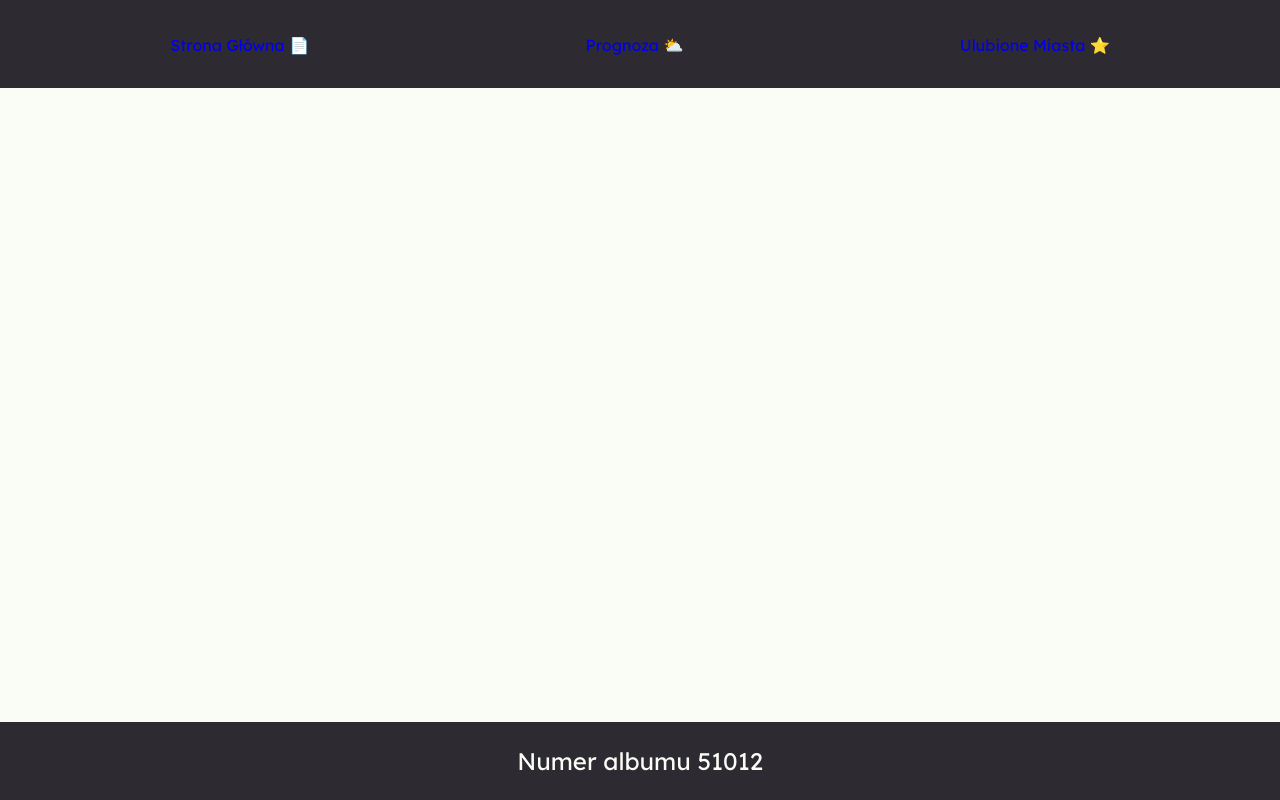
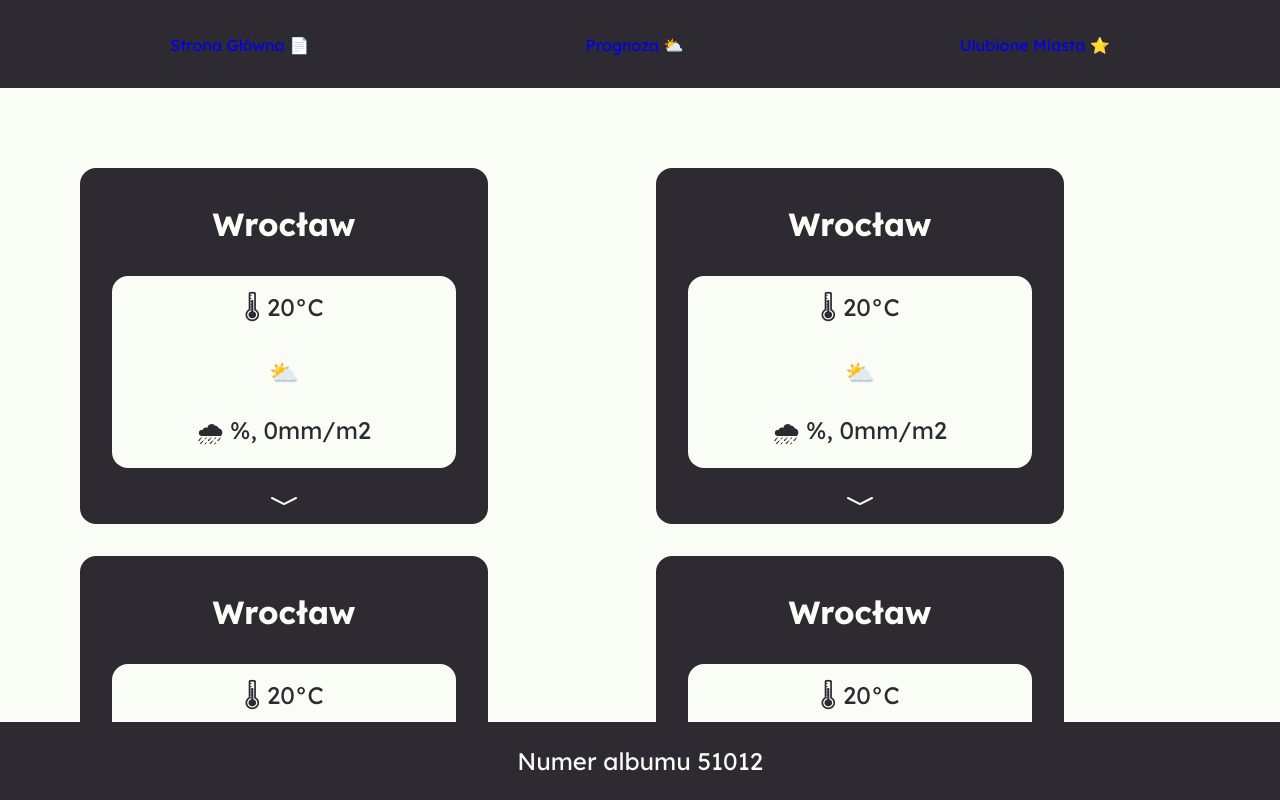
Before and after one commit to xKitsune47/front-end-project, a React (Create React App) app: page /prognoza in a window 1280 px wide. Shown: the top 800 px of the page. Built offline with nearby package versions, Linux system fonts and the light colour scheme; a web font is replaced by a local one.

Commit message:
created initial template of city details, todo: fix sideways scrolling

```diff
--- a/package.json
+++ b/package.json
@@ -6,6 +6,7 @@
     "@testing-library/jest-dom": "^5.17.0",
     "@testing-library/react": "^13.4.0",
     "@testing-library/user-event": "^13.5.0",
+    "bootstrap-icons": "^1.11.3",
     "react": "^18.3.1",
     "react-dom": "^18.3.1",
     "react-router-dom": "^6.27.0",
--- a/src/App.js
+++ b/src/App.js
@@ -28,3 +28,6 @@ function App() {
 }
 
 export default App;
+
+// TODO
+// NAPRAWIC DOLNY SCROLL, PODEJRZENIE PADA NA GRIDA Z MIASTAMI, ALE NIE JEST TO PEWNE
--- /dev/null
+++ b/src/components/CityDetails.js
@@ -0,0 +1,50 @@
+import { useState } from "react";
+
+function CityDetails({ children, city = "Wrocław", temperature = "20" }) {
+    const [showDetails, setShowDetails] = useState(false);
+
+    function handleShowDetails() {
+        setShowDetails(!showDetails);
+    }
+
+    return (
+        <div className="city-container">
+            <h3>{city}</h3>
+            <div className="city-details">
+                <table>
+                    <tr>
+                        <td className="item-right">🌡 {temperature}°C</td>
+                    </tr>
+                    <tr>
+                        <td>⛅</td>
+                    </tr>
+                    <tr>
+                        <td>🌧 %, 0mm/m2</td>
+                    </tr>
+                </table>
+                {showDetails && (
+                    <table>
+                        <tr>
+                            <td>5day forecast</td>
+                        </tr>
+                    </table>
+                )}
+            </div>
+            <svg
+                onClick={handleShowDetails}
+                xmlns="http://www.w3.org/2000/svg"
+                width="16"
+                height="16"
+                fill="currentColor"
+                className="bi bi-chevron-compact-down"
+                viewBox="0 0 16 16">
+                <path
+                    fillRule="evenodd"
+                    d="M1.553 6.776a.5.5 0 0 1 .67-.223L8 9.44l5.776-2.888a.5.5 0 1 1 .448.894l-6 3a.5.5 0 0 1-.448 0l-6-3a.5.5 0 0 1-.223-.67"
+                />
+            </svg>
+        </div>
+    );
+}
+
+export default CityDetails;
--- a/src/pages/Forecast.js
+++ b/src/pages/Forecast.js
@@ -1,9 +1,17 @@
+import CityDetails from "../components/CityDetails";
 import Header from "../components/Header";
 
 function Forecast() {
     return (
         <div>
             <Header />
+            <div className="forecast-container">
+                <CityDetails />
+                <CityDetails />
+                <CityDetails />
+                <CityDetails />
+                <CityDetails />
+            </div>
         </div>
     );
 }
--- a/src/styles/Computer.css
+++ b/src/styles/Computer.css
@@ -4,7 +4,7 @@
     }
 
     header {
-        background-color: var(--color-font-secondary);
+        background-color: var(--color-primary);
         padding: 1rem;
     }
 
@@ -45,12 +45,55 @@
         right: 0;
     }
 
+    .forecast-container {
+        display: grid;
+        /* grid-template-columns: 1fr 1fr 1fr 1fr 1fr; */
+        grid-template-columns: repeat(auto-fill, minmax(25rem, 1fr));
+        grid-template-rows: repeat(1fr);
+        gap: 2rem;
+        padding: 5rem;
+    }
+
+    .city-container {
+        text-align: center;
+        width: 25rem;
+        border: 4px solid var(--color-primary);
+        background-color: var(--color-primary);
+        color: var(--color-font-primary);
+        border-radius: 1rem;
+        -webkit-border-radius: 1rem;
+        -moz-border-radius: 1rem;
+        -ms-border-radius: 1rem;
+        -o-border-radius: 1rem;
+    }
+
+    .city-details {
+        table {
+            margin: 1rem auto;
+            font-size: 1.5rem;
+            background-color: var(--color-background);
+            color: var(--color-font-secondary);
+
+            border-radius: 1rem;
+            -webkit-border-radius: 1rem;
+            -moz-border-radius: 1rem;
+            -ms-border-radius: 1rem;
+            -o-border-radius: 1rem;
+        }
+
+        td {
+            padding: 0.75rem 0;
+            width: 21.25rem;
+        }
+    }
+
     .footer {
-        position: absolute;
+        position: fixed;
+        left: 0;
         bottom: 0;
         width: 100%;
         text-align: center;
-        background-color: var(--color-font-secondary);
+        background-color: var(--color-primary);
         color: var(--color-background);
     }
 }
--- a/src/styles/Global.css
+++ b/src/styles/Global.css
@@ -52,7 +52,7 @@ html {
 body {
     margin: 0;
     width: 100vw;
-    height: 100vh;
+    min-height: fit-content;
     background-color: var(--color-background);
 }
 /* USTAWIENIA GLOBALNE, RUSZAC W OSTATECZNOSCI */
@@ -77,3 +77,19 @@ span {
     width: 100%;
     max-width: 100%;
 }
+
+.bi {
+    width: 2rem;
+    height: 2rem;
+    cursor: pointer;
+
+    transition: all 0.3s;
+    -webkit-transition: all 0.3s;
+    -moz-transition: all 0.3s;
+    -ms-transition: all 0.3s;
+    -o-transition: all 0.3s;
+}
+
+.bi:hover {
+    color: var(--color-accent);
+}
```
Also changed, not shown: 1 other file (tests, documents, lock files or other folders).
